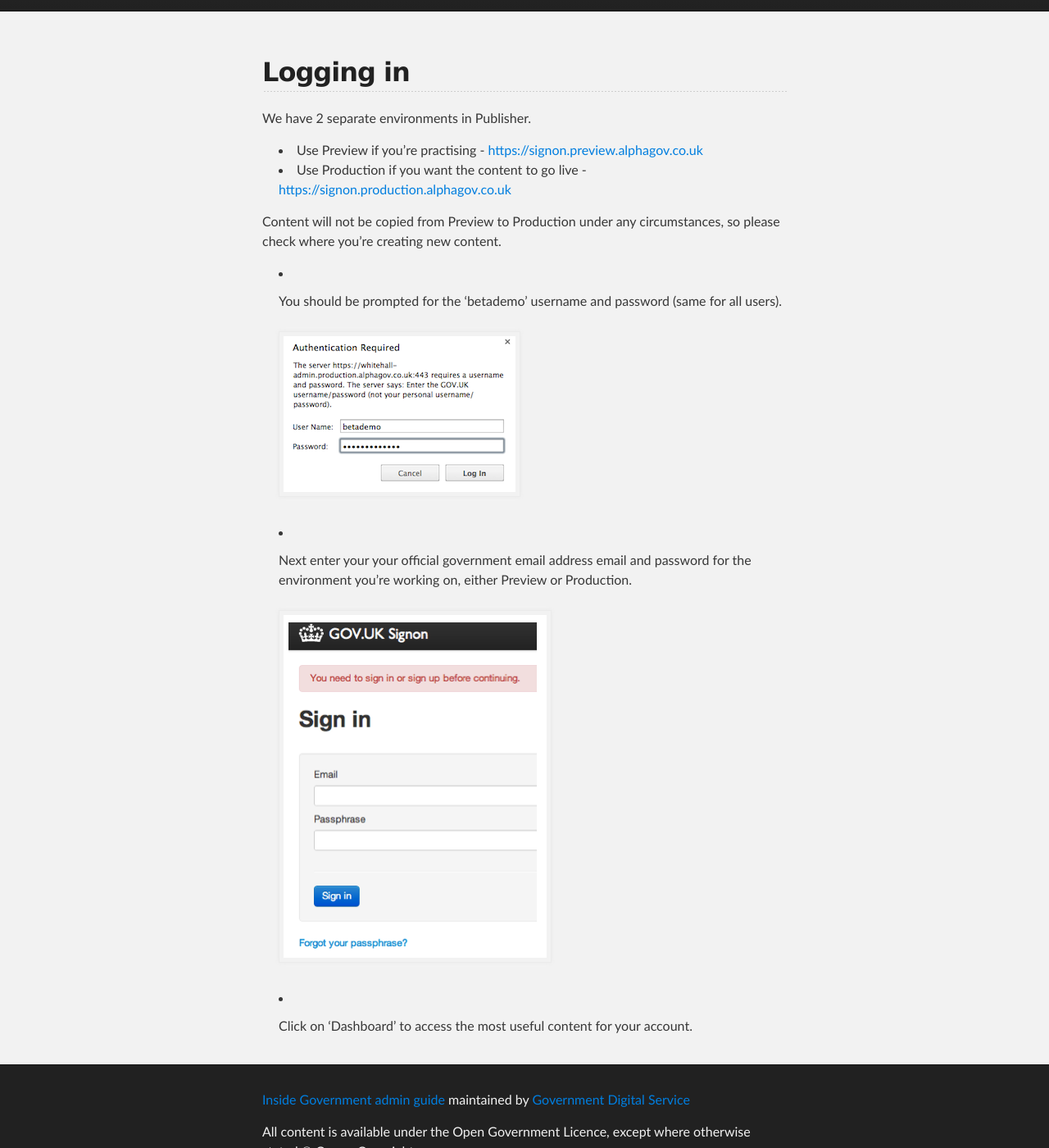
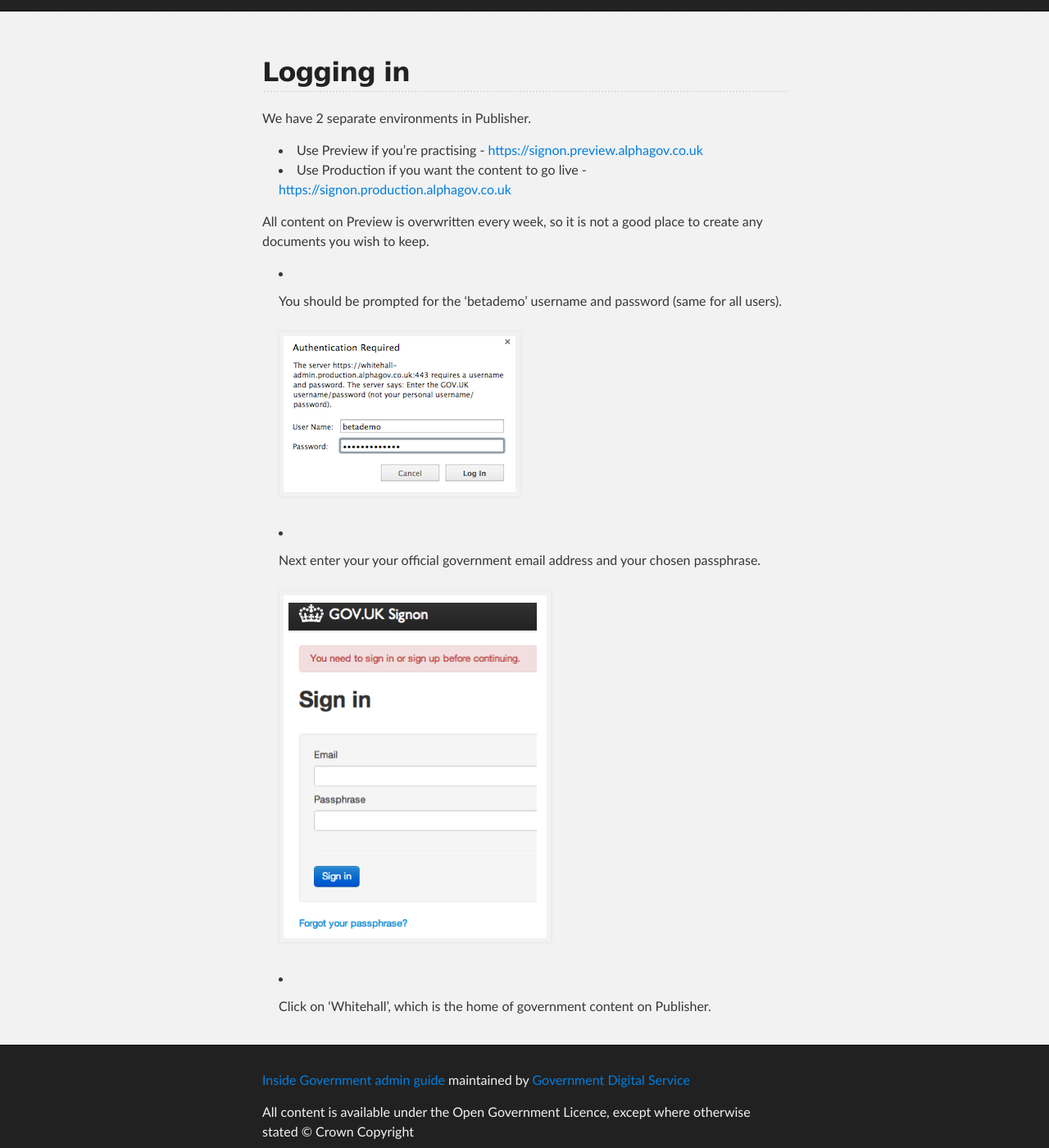
Before and after one commit to alphagov/inside-government-admin-guide, a Jekyll site: the page built from your-account/logging-in.md, in a window 1280 px wide and 1400 px high, scrolled down 223 px. Shown: the whole window at 82% size. Built offline with Jekyll 4.4.1, drawn with Linux system fonts in a browser that asks for light colours.

Commit message:
Update logging-in.md

```diff
--- a/your-account/logging-in.md
+++ b/your-account/logging-in.md
@@ -11,14 +11,14 @@
 * Use Preview if you're practising - [https://signon.preview.alphagov.co.uk](https://signon.preview.alphagov.co.uk)
 * Use Production if you want the content to go live - [https://signon.production.alphagov.co.uk](https://signon.production.alphagov.co.uk)
 
-Content will not be copied from Preview to Production under any circumstances, so please check where you’re creating new content.
+All content on Preview is overwritten every week, so it is not a good place to create any documents you wish to keep.
 
 * You should be prompted for the ‘betademo’ username and password (same for all users).
 
    ![Get an account 5](get-an-account-5.png)
 
-* Next enter your your official government email address email and password for the environment you’re working on, either Preview or Production.
+* Next enter your your official government email address and your chosen passphrase.
 
    ![Logging in 1](logging-in.png)
 
-* Click on 'Dashboard' to access the most useful content for your account.
+* Click on 'Whitehall', which is the home of government content on Publisher.
```
